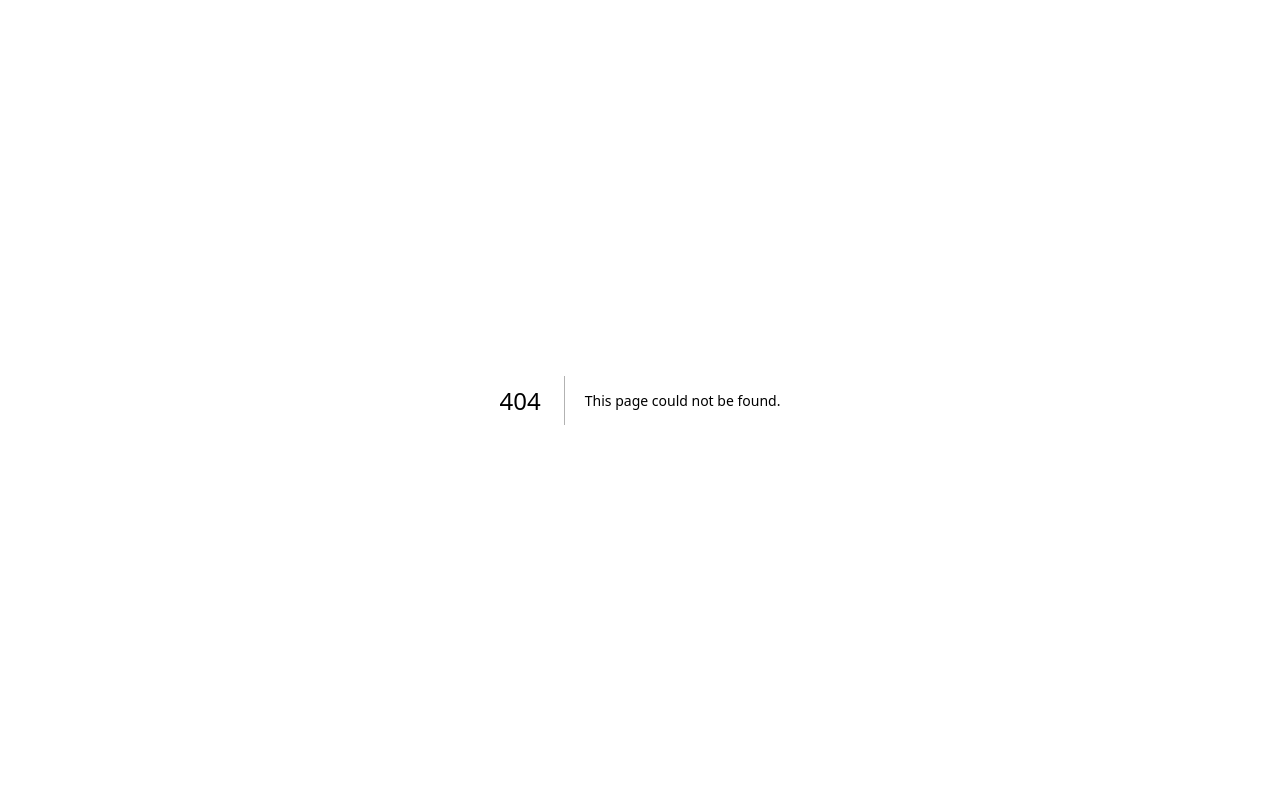
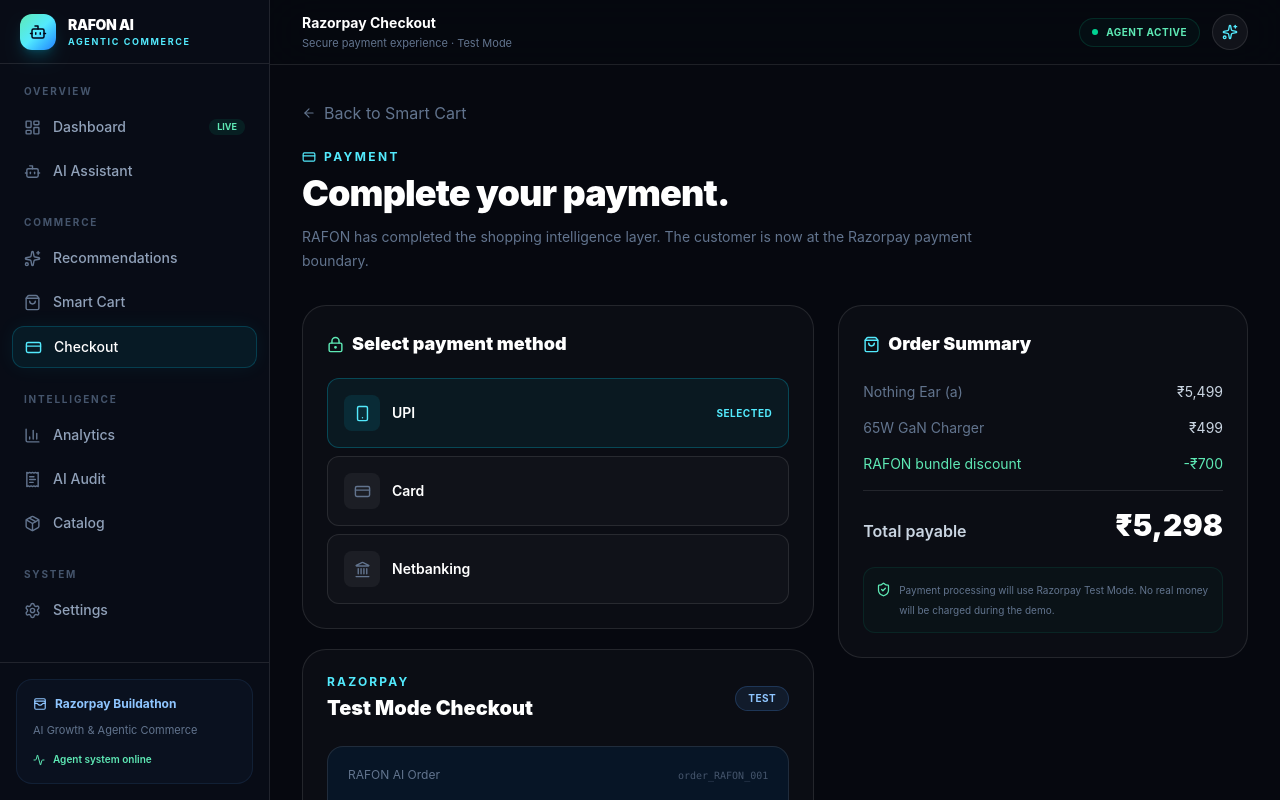
Before and after one commit to nleelaranga-ai/rafon-ai-commerce-agent, a Next.js app in the folder frontend/: page /checkout in a window 1280 px wide. Before the commit this address had no page. Shown: the top 800 px of the page. Built offline with nearby package versions, Linux system fonts and the light colour scheme.

Commit message:
Create page.tsx

```diff
--- /dev/null
+++ b/frontend/app/checkout/page.tsx
@@ -0,0 +1,87 @@
+"use client";
+
+import { useState } from "react";
+import { ArrowLeft, CreditCard, LockKeyhole } from "lucide-react";
+import { useRouter } from "next/navigation";
+
+import AppShell from "@/components/layout/AppShell";
+import CheckoutSummary from "@/components/checkout/CheckoutSummary";
+import DemoPaymentPanel from "@/components/checkout/DemoPaymentPanel";
+import PaymentMethod from "@/components/checkout/PaymentMethod";
+
+export default function CheckoutPage() {
+  const router = useRouter();
+
+  const [method, setMethod] = useState("upi");
+
+  const total = 5298;
+
+  return (
+    <AppShell
+      title="Razorpay Checkout"
+      subtitle="Secure payment experience · Test Mode"
+    >
+      <main className="min-h-screen bg-[#06080f] px-5 py-7 text-white lg:px-8 lg:py-9">
+        <div className="mx-auto max-w-6xl">
+          <button
+            type="button"
+            onClick={() => router.push("/cart")}
+            className="mb-6 inline-flex items-center gap-2 text-xs font-semibold text-slate-500 transition hover:text-white"
+          >
+            <ArrowLeft size={14} />
+            Back to Smart Cart
+          </button>
+
+          <div className="mb-8">
+            <div className="flex items-center gap-2 text-xs font-bold uppercase tracking-[0.2em] text-cyan-300">
+              <CreditCard size={14} />
+              Payment
+            </div>
+
+            <h1 className="mt-2 text-3xl font-black tracking-tight sm:text-4xl">
+              Complete your payment.
+            </h1>
+
+            <p className="mt-3 max-w-2xl text-sm leading-6 text-slate-500">
+              RAFON has completed the shopping intelligence layer. The
+              customer is now at the Razorpay payment boundary.
+            </p>
+          </div>
+
+          <div className="grid gap-6 lg:grid-cols-[1fr_0.8fr]">
+            <section className="space-y-5">
+              <div className="rounded-3xl border border-white/10 bg-white/[0.025] p-6">
+                <div className="flex items-center gap-2">
+                  <LockKeyhole
+                    size={17}
+                    className="text-emerald-300"
+                  />
+
+                  <h2 className="text-lg font-black">
+                    Select payment method
+                  </h2>
+                </div>
+
+                <div className="mt-5">
+                  <PaymentMethod
+                    active={method}
+                    onSelect={setMethod}
+                  />
+                </div>
+              </div>
+
+              <DemoPaymentPanel
+                onSuccess={() => router.push("/success")}
+                onFailure={() => router.push("/failure")}
+              />
+            </section>
+
+            <aside className="h-fit">
+              <CheckoutSummary total={total} />
+            </aside>
+          </div>
+        </div>
+      </main>
+    </AppShell>
+  );
+}
```
